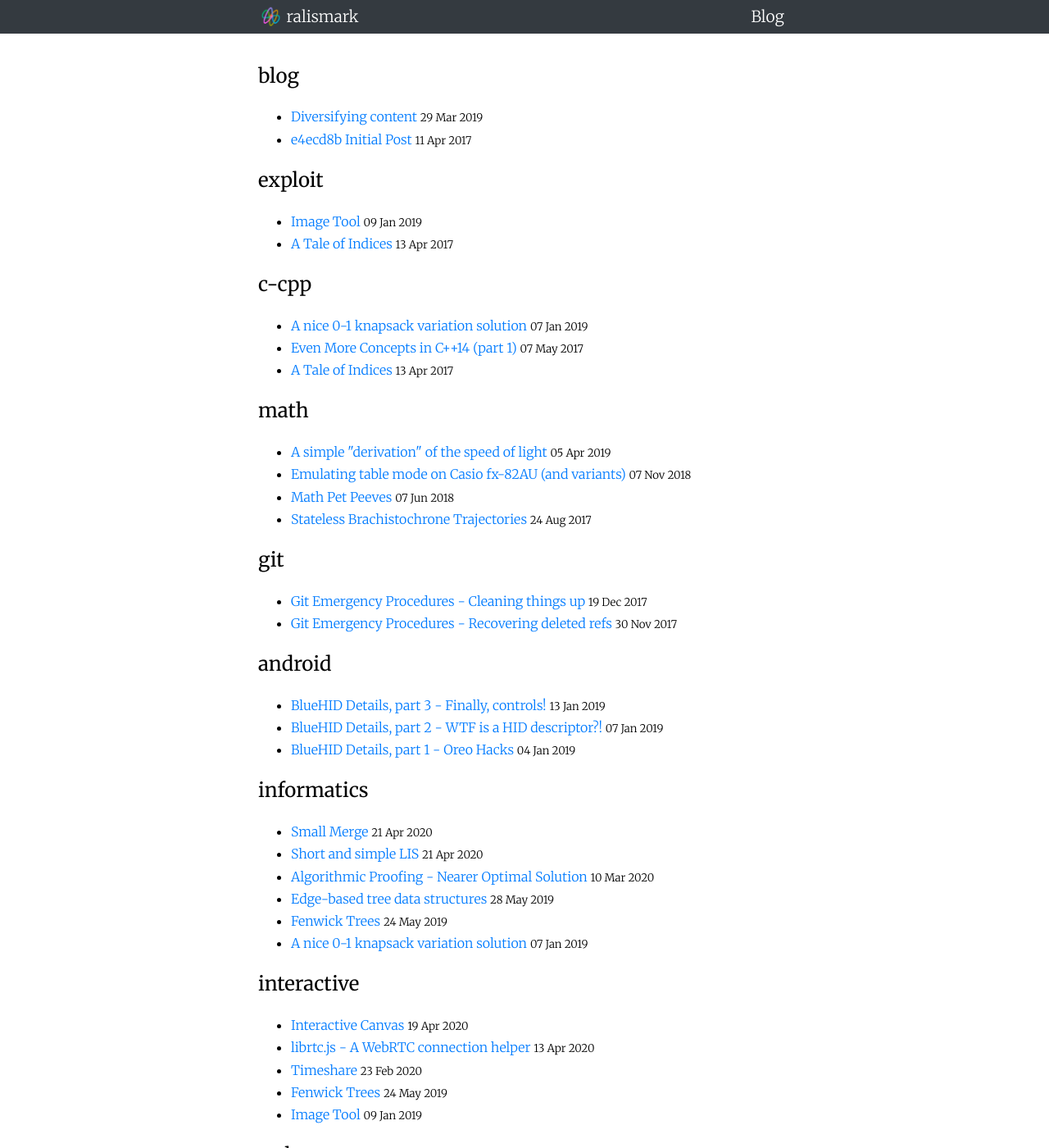
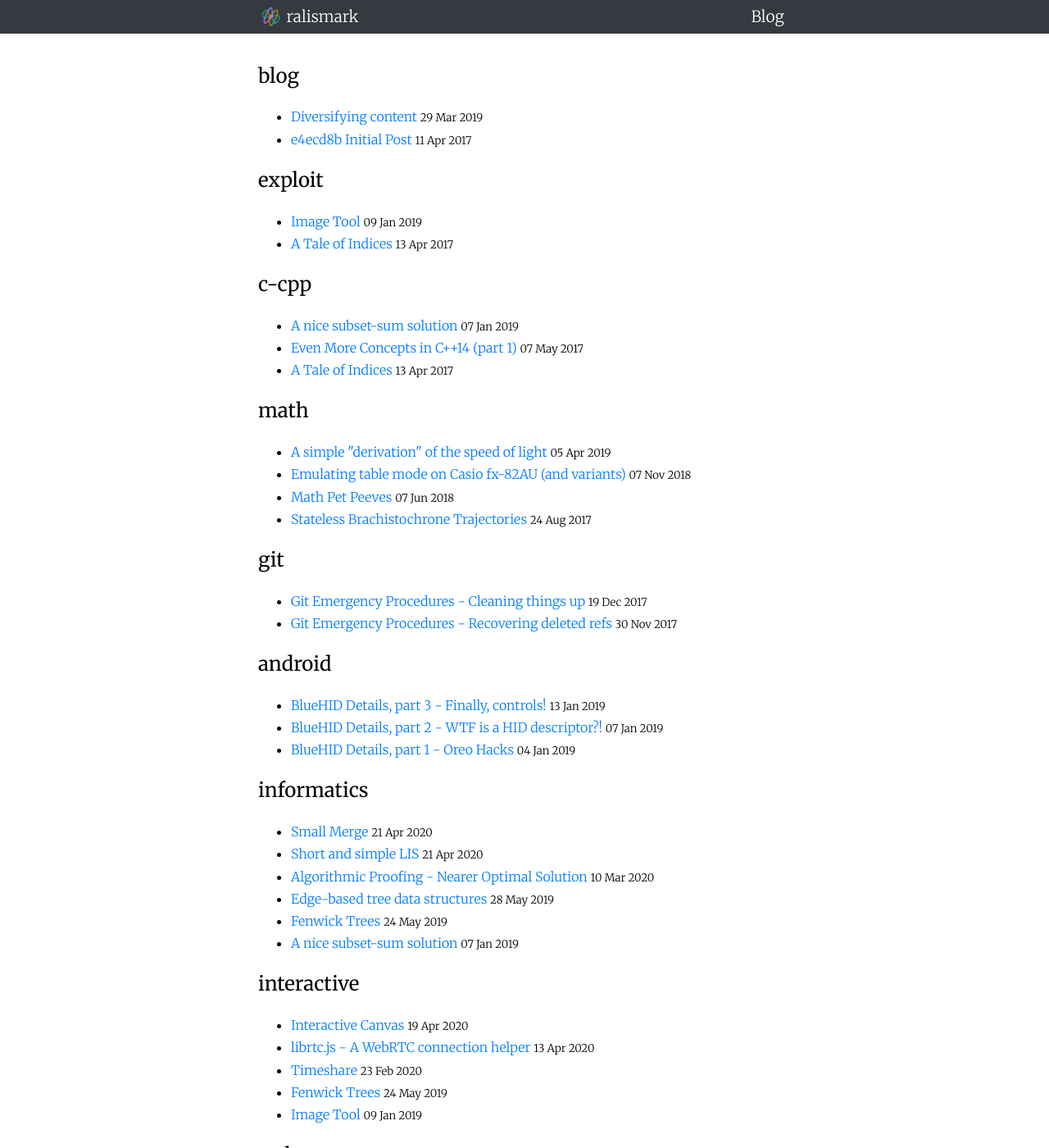
Before and after one commit to ralismark/ralismark.github.io, a Jekyll site: the page built from tags.html, in a window 1280 px wide and 1400 px high. Shown: the whole window at 82% size. Built offline with Jekyll 4.4.1, drawn with Linux system fonts in a browser that asks for light colours; some of the changed lines change nothing that is shown.

Commit message:
Rewrite subset-sum algorithm

````diff
--- a/_posts/2019-01-07-nice-01-knapsack.md
+++ b/_posts/2019-01-07-nice-01-knapsack.md
@@ -1,41 +1,78 @@
 ---
 layout: post
-title: A nice 0-1 knapsack variation solution
+title: A nice subset-sum solution
 tags: c-cpp informatics
 excerpt: Solving a "standard" problem in a very clean way
 ---
 
-The [knapsack problem][ksp] is a informatics problem to find the set of items whose total weight is under a given limit and whose total value is as high as possible. The 0-1 knapsack problem is a variation where there is only 1 of each item. A subcategory of this problem (I call it the allocation problem) is when the value is the weight i.e. the problem is to find the highest weight possible under a limit. It turns out that there's very simple way to solve this problem.
+> This post was rewritten in May 2020
 
-[ksp]: https://en.wikipedia.org/wiki/Knapsack_problem
+[Subset-sum][subsetsum] is a problem to determine if it's possible to find a subset of a given set of numbers which sum of a certain value. I found a very simple algorithms that can be extended to a few variations of the problem.
+
+[subsetsum]: https://en.wikipedia.org/wiki/Subset_sum_problem
 
 <!--more-->
 
-Inputs:
+For the problem, let:
 
-- N, the total number of items
-- W, the weight limit
-- w<sub>i</sub>, the weight of the ith element (non-negative)
+- $$T$$ be our target sum, and
+- $$w[0..N]$$ be an array of $$N$$ positive integers.
 
-Output:
+The standard dynamic programming approach is to have your subproblem be "is it possible to reach $$t$$ using only $$w[0..k]$$" for given $$t$$ and $$k$$. The recurrence is as follows:
 
-- W<sub>max</sub>, the maximum attainable weight under W
+$$
+sss(t, k) = \begin{cases}
+	0 & t < 0 \textrm{ or } k < 0 \\
+	1 & t = 0 \\
+	sss(t - w[k], k-1) \vee sss(t, k-1) & \textrm{otherwise}
+\end{cases}
+$$
 
-In this variation, we only need to store if each weight sum is possible, and that this sum will not be greater than W. As such, we can represent it an array of bools. Normally, for each item, you would iterate through the possible weights in reverse and update the possible weight. This is what you'd do for general 0-1 knapsack, but since we only care about if its possible, we can use `std::bitset` and bit shifting to get a very clean solution:
+We can see from this that $$sss(\cdot, k)$$ only depends on values of $$sss(\cdot, k-1)$$. As such, we can "optimise" this algorithm into an iterative one, performing the following transformation at every step:
+
+$$
+sss[t] \mapsto sss[t] \vee sss[t - w[k]]
+$$
+
+With $$sss[t] = 1$$ if $$t = 0$$ otherwise 0 initially.
+
+Since we're working with boolean values, that looks like a bitshift! Translating this to C++ code:
 
 ```cpp
-bitset<W+1> possible = {1};
+bitset<T+1> sss = {1};
+for(int w_i : w) sss |= (sss << w_i);
+// answer is sss[T]
+```
 
-for(int w_i : weights) {
-	possible |= (possible << w_i);
-}
+Solved in only two or three lines.
 
-for(int i = W; i >= 0; --i) {
-	if(possible[i]) {
-		cout << i;
-		break;
+# Variations of this problem
+
+Since we are able to calculate $$sss(t, N-1)$$ for all $$t$$, we can also answer some optimisation problems:
+
+- What is the largest sum possible under $$T$$? (find the highest bit set)
+- How close can we get to T? (Use a bitset of length $$2T$$)
+
+We can also solve similar problems, such as:
+
+- [AIIO2013 - Flatman's Tower][fmt]: Input is a list of pairs. We can pick at most one value from each pair. (`sss |= (sss < a) | (sss < b)`)
+
+[fmt]: https://orac.amt.edu.au/cgi-bin/train/problem.pl?set=aiio13&problemid=649
+
+# Backtracking
+
+In fact, we can even recover the subset used to make the sum by noticing that $$w[i]$$ allows us to "reach" all $$t$$ where $$sss[i+1][t] \wedge \neg sss[i][t]$$ is true:
+
+```cpp
+bitset<T+1> sss[N+1] = {{1}};
+for(int i = 0; i < N; ++i) sss[i+1] = sss[i] | (sss[i] << w[i]);
+// Assuming it's possible to sum to T
+vector<int> taken;
+for(int i = N-1, t = T; i >= 0; --i) {
+	if(!sss[i][t]) {
+		// We need w[i]
+		taken.push_back(w[i]);
+		t -= w[i];
 	}
 }
 ```
-
-Note that this requires W to not be too large, but most problems don't have an extremely large W. This also works for similar problems where the weight and the value is the same.
````
